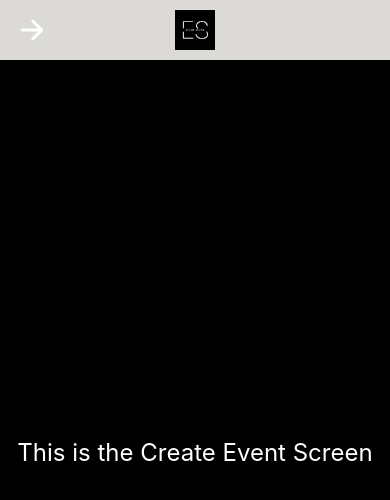
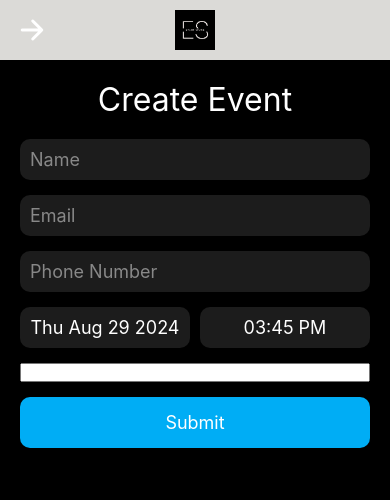
Before and after one commit to rangachimalgi/event-space, a React Native app in the folder client/: screen /CreateEvent in a window 390 px wide. Shown: the top 500 px of the page. Built offline with nearby package versions, Linux system fonts and the light colour scheme.

Commit message:
create event functionality

```diff
--- a/client/package.json
+++ b/client/package.json
@@ -10,6 +10,8 @@
     "test": "jest"
   },
   "dependencies": {
+    "@react-native-community/datetimepicker": "^8.2.0",
+    "@react-native-picker/picker": "^2.8.1",
     "@react-navigation/native": "^6.1.18",
     "@react-navigation/stack": "^6.4.1",
     "react": "18.3.1",
--- a/client/src/screens/CreateEventScreen.tsx
+++ b/client/src/screens/CreateEventScreen.tsx
@@ -1,10 +1,112 @@
-import React from 'react';
-import { View, Text, StyleSheet } from 'react-native';
+import React, { useState } from 'react';
+import { View, Text, TextInput, TouchableOpacity, StyleSheet, Platform } from 'react-native';
+import DateTimePicker, { DateTimePickerEvent } from '@react-native-community/datetimepicker';
+import { Picker } from '@react-native-picker/picker'; // For dropdowns
 
 export default function CreateEventScreen() {
+  const [name, setName] = useState('');
+  const [email, setEmail] = useState('');
+  const [phoneNumber, setPhoneNumber] = useState('');
+  const [date, setDate] = useState(new Date());
+  const [showDatePicker, setShowDatePicker] = useState(false);
+  const [showTimePicker, setShowTimePicker] = useState(false);
+  const [time, setTime] = useState(new Date());
+  const [selectedHall, setSelectedHall] = useState('Hall 1');
+
+  const handleDateChange = (event: DateTimePickerEvent, selectedDate?: Date) => {
+    const currentDate = selectedDate || date; // Use selectedDate if it's not undefined, otherwise use current date state
+    setShowDatePicker(Platform.OS === 'ios');
+    setDate(currentDate);
+  };
+
+  const handleTimeChange = (event: DateTimePickerEvent, selectedTime?: Date) => {
+    const currentTime = selectedTime || time; // Use selectedTime if it's not undefined, otherwise use current time state
+    setShowTimePicker(Platform.OS === 'ios');
+    setTime(currentTime);
+  };
+
+  const handleSubmit = () => {
+    console.log('Event Details:', { name, email, phoneNumber, date, time, selectedHall });
+  };
+
   return (
     <View style={styles.container}>
-      <Text style={styles.text}>This is the Create Event Screen</Text>
+      <Text style={styles.heading}>Create Event</Text>
+
+      <TextInput
+        style={styles.input}
+        placeholder="Name"
+        placeholderTextColor="#888"
+        value={name}
+        onChangeText={setName}
+      />
+
+      <TextInput
+        style={styles.input}
+        placeholder="Email"
+        placeholderTextColor="#888"
+        keyboardType="email-address"
+        value={email}
+        onChangeText={setEmail}
+      />
+
+      <TextInput
+        style={styles.input}
+        placeholder="Phone Number"
+        placeholderTextColor="#888"
+        keyboardType="phone-pad"
+        value={phoneNumber}
+        onChangeText={setPhoneNumber}
+      />
+
+      <View style={styles.pickerContainer}>
+        {/* Calendar Picker */}
+        <TouchableOpacity onPress={() => setShowDatePicker(true)} style={styles.datePicker}>
+          <Text style={styles.pickerText}>{date.toDateString()}</Text>
+        </TouchableOpacity>
+
+        {/* Time Picker */}
+        <TouchableOpacity onPress={() => setShowTimePicker(true)} style={styles.timePicker}>
+          <Text style={styles.pickerText}>{time.toLocaleTimeString([], { hour: '2-digit', minute: '2-digit' })}</Text>
+        </TouchableOpacity>
+      </View>
+
+      {showDatePicker && (
+        <DateTimePicker
+          value={date}
+          mode="date"
+          display="default"
+          onChange={handleDateChange}
+        />
+      )}
+
+      {showTimePicker && (
+        <DateTimePicker
+          value={time}
+          mode="time"
+          display="default"
+          onChange={handleTimeChange}
+        />
+      )}
+
+      {/* Hall Picker */}
+      <View style={styles.hallPicker}>
+        <Picker
+          selectedValue={selectedHall}
+          onValueChange={(itemValue: React.SetStateAction<string>) => setSelectedHall(itemValue)}
+          style={{ color: '#fff' }}
+        >
+          <Picker.Item label="Hall 1" value="Hall 1" />
+          <Picker.Item label="Hall 2" value="Hall 2" />
+          <Picker.Item label="Hall 3" value="Hall 3" />
+          <Picker.Item label="Hall 4" value="Hall 4" />
+        </Picker>
+      </View>
+
+      {/* Submit Button */}
+      <TouchableOpacity style={styles.button} onPress={handleSubmit}>
+        <Text style={styles.buttonText}>Submit</Text>
+      </TouchableOpacity>
     </View>
   );
 }
@@ -13,11 +115,61 @@ const styles = StyleSheet.create({
   container: {
     flex: 1,
     backgroundColor: '#000',
+    padding: 20,
+  },
+  heading: {
+    color: '#fff',
+    fontSize: 32,
+    textAlign: 'center',
+    marginBottom: 20,
+  },
+  input: {
+    backgroundColor: '#1c1c1c',
+    color: '#fff',
+    padding: 10,
+    borderRadius: 10,
+    marginBottom: 15,
+    fontSize: 18,
+  },
+  pickerContainer: {
+    flexDirection: 'row',
+    justifyContent: 'space-between',
+    marginBottom: 15,
+  },
+  datePicker: {
+    flex: 1,
+    backgroundColor: '#1c1c1c',
+    padding: 10,
+    borderRadius: 10,
+    justifyContent: 'center',
+    alignItems: 'center',
+    marginRight: 10,
+  },
+  timePicker: {
+    flex: 1,
+    backgroundColor: '#1c1c1c',
+    padding: 10,
+    borderRadius: 10,
     justifyContent: 'center',
     alignItems: 'center',
   },
-  text: {
+  pickerText: {
     color: '#fff',
-    fontSize: 24,
+    fontSize: 18,
+  },
+  hallPicker: {
+    backgroundColor: '#1c1c1c',
+    borderRadius: 10,
+    marginBottom: 15,
+  },
+  button: {
+    backgroundColor: '#00adf5',
+    padding: 15,
+    borderRadius: 10,
+    alignItems: 'center',
+  },
+  buttonText: {
+    color: '#fff',
+    fontSize: 18,
   },
 });
--- a/client/src/screens/HomeScreen.tsx
+++ b/client/src/screens/HomeScreen.tsx
@@ -124,6 +124,17 @@ export default function HomeScreen() {
         >
           <Text style={styles.buttonText}>Create Event</Text>
         </Animated.View>
+        <Animated.View
+          style={[
+            styles.button,
+            {
+              borderColor: buttonBorderColor,
+              shadowColor: buttonShadowColor,
+            },
+          ]}
+        >
+          <Text style={styles.buttonText}>View Event</Text>
+        </Animated.View>
       </TouchableOpacity>
     </View>
   );
```
Also changed, not shown: 1 other file (tests, documents, lock files or other folders).
